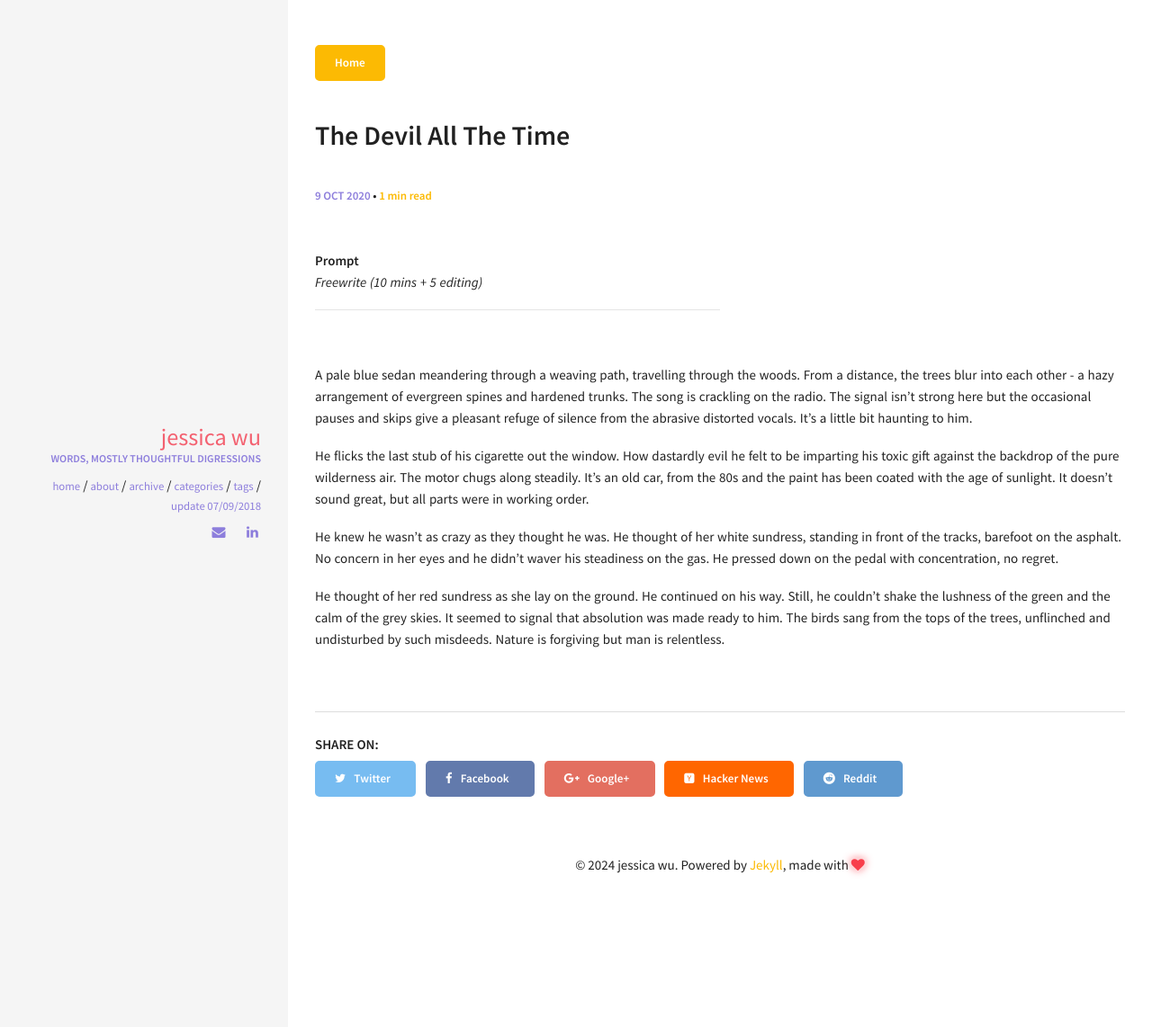
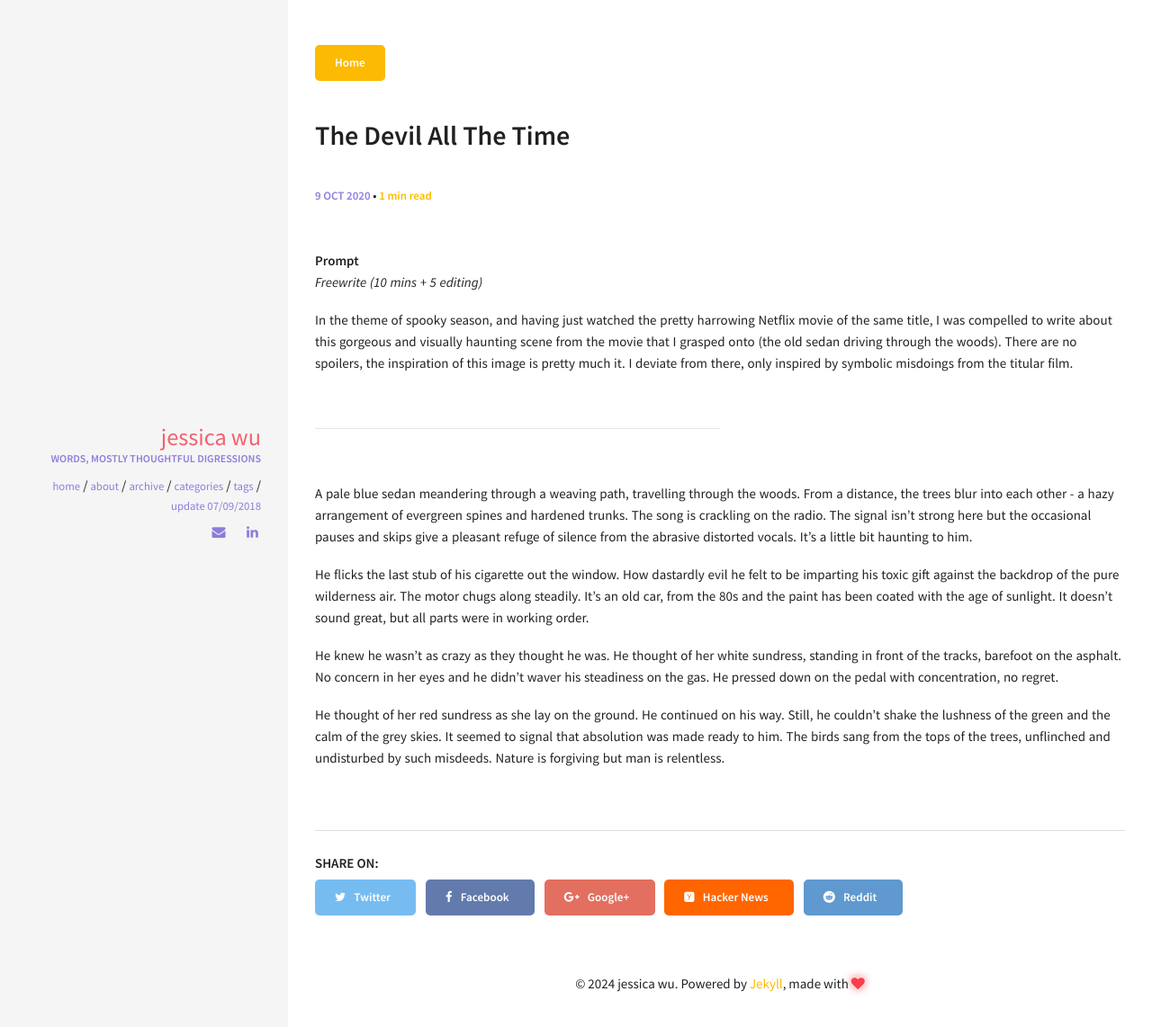
Before and after one commit to jessxwu/jessxwu.github.io, a Jekyll site: the page built from _posts/2020-10-09-the-devil-all-the-time.md, in a window 1280 px wide. Shown: the top 1142 px of the page at 90% size. Built offline with Jekyll 4.4.1, drawn with Linux system fonts in a browser that asks for light colours.

Commit message:
more pushes

```diff
--- a/_posts/2020-10-09-the-devil-all-the-time.md
+++ b/_posts/2020-10-09-the-devil-all-the-time.md
@@ -8,6 +8,9 @@
 ---
 <b>Prompt</b><br>
 <em> Freewrite (10 mins + 5 editing)</em>
+
+In the theme of spooky season, and having just watched the pretty harrowing Netflix movie of the same title, I was compelled to write about this gorgeous and visually haunting scene from the movie that I grasped onto (the old sedan driving through the woods). There are no spoilers, the inspiration of this image is pretty much it. I deviate from there, only inspired by symbolic misdoings from the titular film.
+
 <br>
 <hr align = "left" width="50%">
 <br>
```
Also changed, not shown: _posts/2020-09-22-a-conversation-between-hopeful-parents-en-route-to-the-hospital.md (+3 -0 lines), _posts/2024-04-30-cannes-submission-2024.md (+3 -0 lines).
